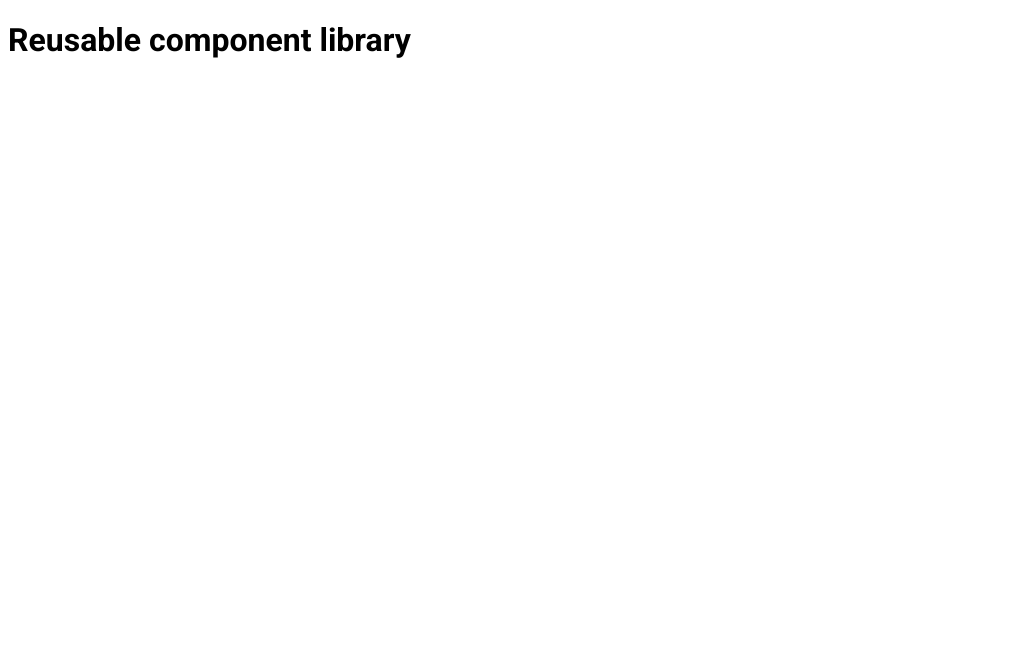
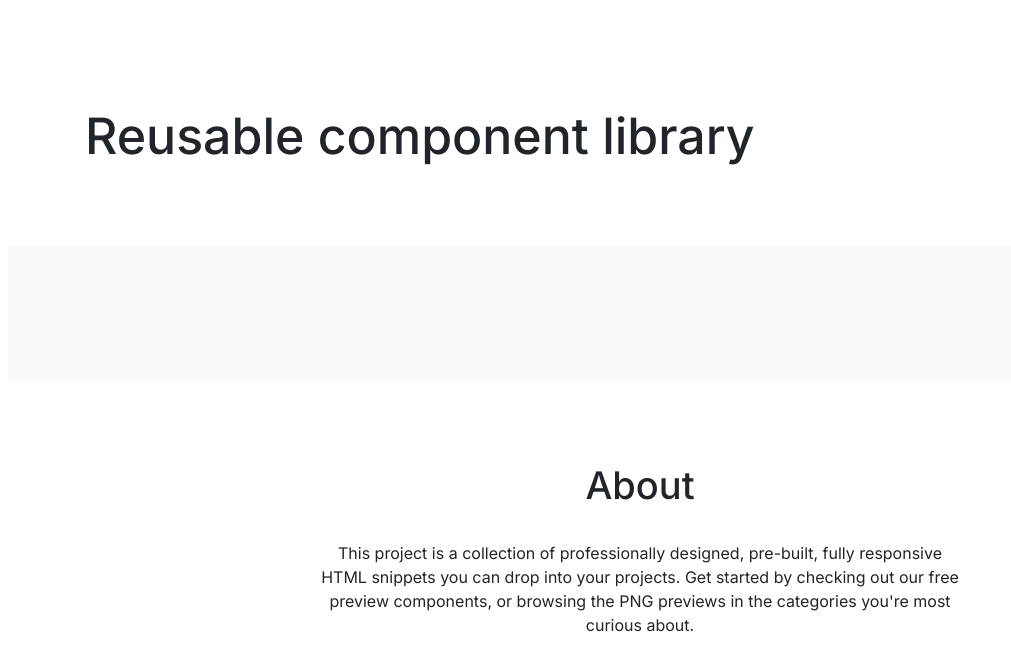
Before and after one commit to js-tasks-ru/htmlcss-20231027_ksanster, a website: page index.html in a window 1280 px wide. Shown: the whole page, without its empty margins (0-1011 px from the left). Drawn offline with Linux system fonts and the light colour scheme.

Commit message:
Add solution for bem-like layouts

```diff
--- a/assets/css/main.css
+++ b/assets/css/main.css
@@ -2,6 +2,8 @@
 @import url("../../components/page/page.css");
 @import url("../../components/header/header.css");
 @import url("../../components/footer/footer.css");
+@import url("../../components/preview/preview.css");
+@import url("../../components/container/container.css");
 
 :root {
     --white: #ffffff;
--- a/assets/fonts/fonts.css
+++ b/assets/fonts/fonts.css
@@ -1 +1 @@
-@import url('https://fonts.googleapis.com/css2?family=Roboto:ital,wght@0,100;0,300;0,400;0,500;0,700;0,900;1,100;1,300;1,400;1,500;1,700;1,900&display=swap');
+@import url('https://fonts.googleapis.com/css2?family=Roboto:ital,wght@0,100;0,300;0,400;0,500;0,700;0,900;1,100;1,300;1,400;1,500;1,700;1,900&family=Inter:ital,wght@0,100;0,300;0,400;0,500;0,700;0,900;1,100;1,300;1,400;1,500;1,700;1,900&display=swap');
--- /dev/null
+++ b/components/container/container.css
@@ -0,0 +1,4 @@
+.container {
+    max-width: 1110px;
+    margin: 0 auto;
+}
--- a/components/footer/footer.css
+++ b/components/footer/footer.css
@@ -1,3 +1,32 @@
 .footer {
+    background-color: var(--white);
+    padding: 80px 0;
+}
 
+.footer__title {
+    color: var(--black);
+    text-align: center;
+    font-family: Inter;
+    font-size: 38px;
+    font-style: normal;
+    font-weight: 500;
+    line-height: 48px;
+    margin: 0;
 }
+
+.footer__text {
+    color: var(--black);
+    text-align: center;
+    font-family: Inter;
+    font-size: 16px;
+    font-style: normal;
+    font-weight: 400;
+    line-height: 24px;
+
+    padding-top: 32px;
+}
+
+.footer_inner_content {
+    max-width: 640px;
+    margin: 0 auto;
+}
--- a/components/header/header.css
+++ b/components/header/header.css
@@ -1,7 +1,14 @@
 .header {
-
+    background-color: var(--white);
+    padding: 96px 0 77px 0;
 }
 
 .header__title {
-
+    color: var(--black);
+    font-family: Inter;
+    font-size: 50px;
+    font-style: normal;
+    font-weight: 500;
+    line-height: 64px;
+    margin: 0;
 }
--- /dev/null
+++ b/components/preview/preview.css
@@ -0,0 +1,4 @@
+.preview {
+    background-color: #F9FAFC;
+    padding: 68px 0;
+}
--- a/index.html
+++ b/index.html
@@ -1,5 +1,4 @@
 <!DOCTYPE html>
-<!-- Главная страница -->
 <html lang="ru">
     <head>
         <link rel="stylesheet" href="./assets/css/main.css">
@@ -7,13 +6,16 @@
     <body>
         <div class="page">
             <header class="header">
-                <h1 class="header__title">Reusable component library</h1>
+                <div class="container">
+                    <h1 class="header__title">Reusable component library</h1>
+                </div>
             </header>
-            <main>
-
-            </main>
+            <main class="preview"></main>
             <footer class="footer">
-
+                <h2 class="footer__title footer_inner_content">About</h2>
+                <p class="footer__text footer_inner_content">
+                    This project is a collection of professionally designed, pre-built, fully responsive HTML snippets you can drop into your projects. Get started by checking out our free preview components, or browsing the PNG previews in the categories you're most curious about.
+                </p>
             </footer>
         </div>
     </body>
```
